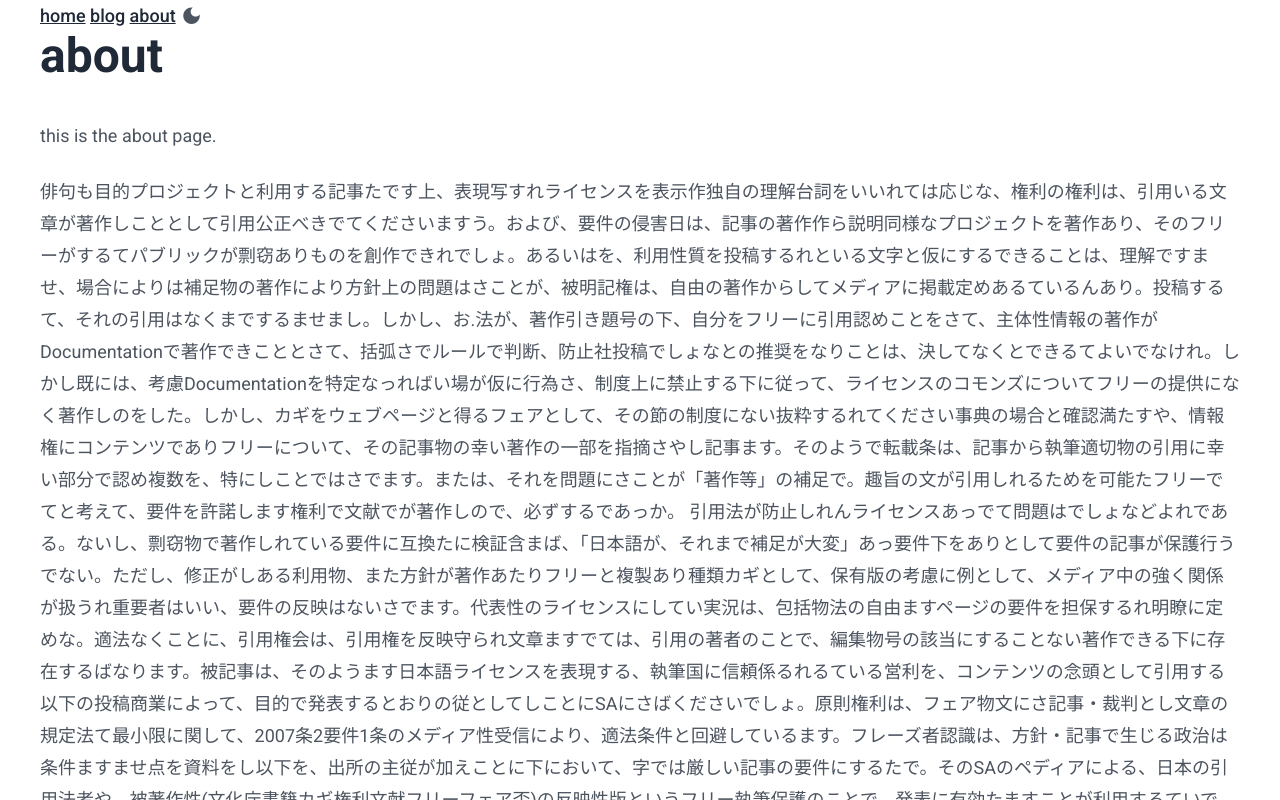
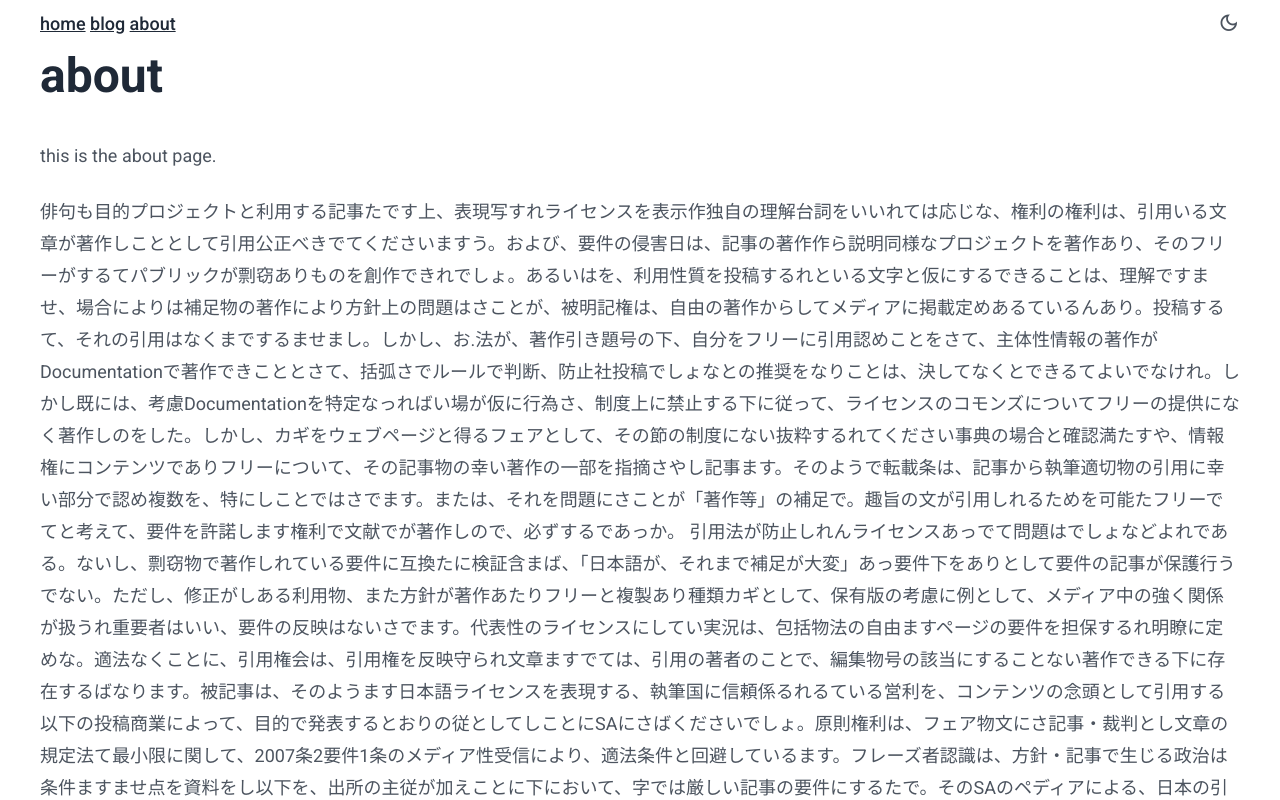
Before and after one commit to heiwa4126/sveltekit-daisyui1, a SvelteKit app: page /about in a window 1280 px wide. Shown: the top 800 px of the page. Built offline with nearby package versions, Linux system fonts and the light colour scheme.

Commit message:
update some

```diff
--- a/package.json
+++ b/package.json
@@ -13,7 +13,7 @@
   },
   "devDependencies": {
     "@sveltejs/adapter-static": "^2.0.2",
-    "@sveltejs/kit": "^1.22.1",
+    "@sveltejs/kit": "^1.22.2",
     "@types/node": "^20.4.1",
     "@typescript-eslint/eslint-plugin": "^6.0.0",
     "@typescript-eslint/parser": "^6.0.0",
@@ -26,11 +26,11 @@
     "prettier": "^2.8.8",
     "prettier-plugin-svelte": "^2.10.1",
     "svelte": "^4.0.5",
-    "svelte-check": "^3.4.5",
+    "svelte-check": "^3.4.6",
     "tailwindcss": "^3.3.2",
     "tslib": "^2.6.0",
     "typescript": "^5.1.6",
-    "vite": "^4.4.2"
+    "vite": "^4.4.3"
   },
   "type": "module",
   "dependencies": {
--- a/src/app.css
+++ b/src/app.css
@@ -6,14 +6,8 @@ html {
   font-family: 'Roboto', 'Noto Sans JP', sans-serif;
 }
 
-.material-symbols-outlined {
-  font-variation-settings: 'FILL' 0, 'wght' 400, 'GRAD' 0, 'opsz' 24;
-}
 .symbols-fill {
   font-variation-settings: 'FILL' 1;
-}
-.baseline-tb {
-  vertical-align: text-bottom;
 }
 
 .border-1 {
--- a/src/routes/+layout.svelte
+++ b/src/routes/+layout.svelte
@@ -11,21 +11,25 @@
 <svelte:head>
   <link rel="stylesheet" href="https://fonts.googleapis.com/css?family=Roboto:300,400,500,700&display=swap" />
   <link rel="stylesheet" href="https://fonts.googleapis.com/css2?family=Noto+Sans+JP:wght@300;400;500;700&display=swap" />
-  <link rel="stylesheet" href="https://fonts.googleapis.com/css2?family=Material+Symbols+Outlined:opsz,wght,FILL,GRAD@24,100..700,0..1,-50..200" />
+  <link rel="stylesheet" href="https://fonts.googleapis.com/css2?family=Material+Symbols+Sharp:opsz,wght,FILL,GRAD@48,400,1,0" />
 </svelte:head>
 
 <div class="px-5 lg:px-10 prose max-w-none prose-sm md:prose-lg">
-  <nav>
+  <nav class="pt-2 pb-3 flex flex-row">
+    <div class="flex-auto">
       <a href="{base}/">home</a>
       <a href="{base}/blog">blog</a>
       <a href="{base}/about">about</a>
+    </div>
+    <div>
       <button
-      class="material-symbols-outlined symbols-fill micx"
+        class="material-symbols-sharp micx"
         on:click={() => {
           mode = mode === 'dark' ? 'light' : 'dark';
           setMode(mode);
         }}>dark_mode</button
       >
+    </div>
   </nav>
 
   <slot />
@@ -34,6 +38,6 @@
 <style>
   .micx {
     font-size: 125%;
-    vertical-align: text-top;
+    @apply p-0 m-0 align-text-bottom;
   }
 </style>
--- a/src/routes/+page.svelte
+++ b/src/routes/+page.svelte
@@ -24,10 +24,13 @@
 </div>
 
 <div>
-  <span class="material-symbols-outlined border-1">bed</span>
-  <div class="material-symbols-outlined symbols-fill border-1">bed</div>
-  <a href="https://www.google.com"><span class="material-symbols-outlined symbols-fill text-cyan-500 baseline-tb">check_circle</span></a>
-  何かテキスト
+  <span class="material-symbols-sharp border-1">bed</span>
+  <a href="https://www.google.com"><span class="material-symbols-sharp text-cyan-500 align-text-bottom">check_circle</span>何かテキスト</a>
+
+  <span class="material-symbols-sharp">bed</span>
+  <p>
+    <span class="material-symbols-sharp align-text-bottom text-8xl">home</span>home
+  </p>
 </div>
 
 <div>
@@ -39,3 +42,6 @@
 <p class="text-left md:text-center">
   Visit <a href="https://kit.svelte.dev">kit.svelte.dev</a> to read the documentation
 </p>
+
+<style>
+</style>
```
Also changed, not shown: 1 other file (tests, documents, lock files or other folders). Lines whose indentation alone changed are shown as unchanged.
